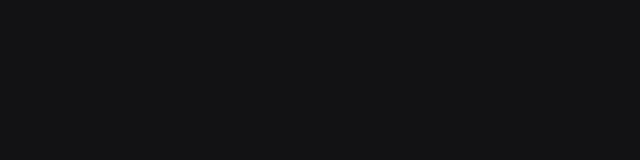
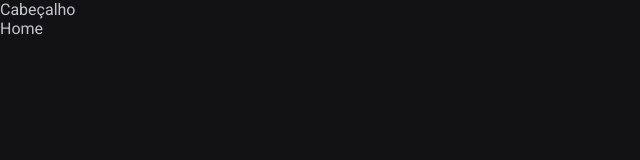
Before and after one commit to FCorleth/pomodoro, a React (Vite) app in the folder pomodoro/: page / in a window 1280 px wide. Shown: the top 160 px of the page, without its empty margins (0-640 px from the left). Built offline with nearby package versions, Linux system fonts and the light colour scheme.

Commit message:
feat: routes

```diff
--- a/pomodoro/package.json
+++ b/pomodoro/package.json
@@ -12,6 +12,7 @@
   "dependencies": {
     "react": "^19.1.1",
     "react-dom": "^19.1.1",
+    "react-router-dom": "^7.9.3",
     "styled-components": "^6.1.19"
   },
   "devDependencies": {
--- a/pomodoro/src/App.tsx
+++ b/pomodoro/src/App.tsx
@@ -1,3 +1,10 @@
+import { Router } from "./Router";
+import { BrowserRouter } from "react-router-dom";
+
 export function App() {
-  return <></>;
+  return (
+    <BrowserRouter>
+      <Router />
+    </BrowserRouter>
+  );
 }
--- /dev/null
+++ b/pomodoro/src/Router.tsx
@@ -0,0 +1,15 @@
+import { Routes, Route } from "react-router-dom";
+import { Home } from "./pages/Home";
+import { History } from "./pages/History";
+import { DefaultLayout } from "./layouts/DefaultLayout";
+
+export function Router() {
+  return (
+    <Routes>
+      <Route path="/" element={<DefaultLayout />}>
+        <Route path="/" element={<Home />} />
+        <Route path="/history" element={<History />} />
+      </Route>
+    </Routes>
+  );
+}
--- /dev/null
+++ b/pomodoro/src/components/Header.tsx
@@ -0,0 +1,3 @@
+export function Header() {
+  return <header>Cabeçalho</header>;
+}
--- /dev/null
+++ b/pomodoro/src/layouts/DefaultLayout.tsx
@@ -0,0 +1,11 @@
+import { Header } from "../components/Header";
+import { Outlet } from "react-router-dom";
+
+export function DefaultLayout() {
+  return (
+    <div>
+      <Header />
+      <Outlet />
+    </div>
+  );
+}
--- /dev/null
+++ b/pomodoro/src/pages/History.tsx
@@ -0,0 +1,3 @@
+export function History() {
+  return <div>History</div>;
+}
--- /dev/null
+++ b/pomodoro/src/pages/Home.tsx
@@ -0,0 +1,3 @@
+export function Home() {
+  return <div>Home</div>;
+}
```
Also changed, not shown: 1 other file (tests, documents, lock files or other folders).
